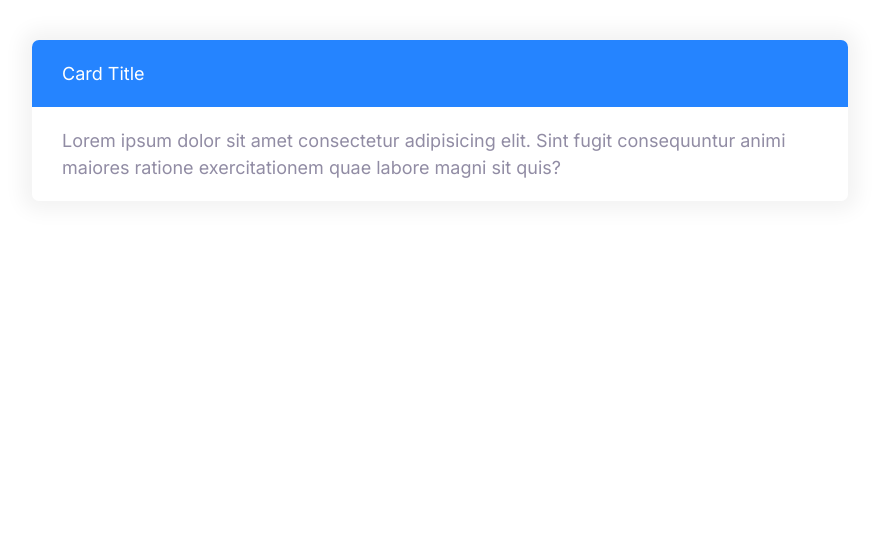
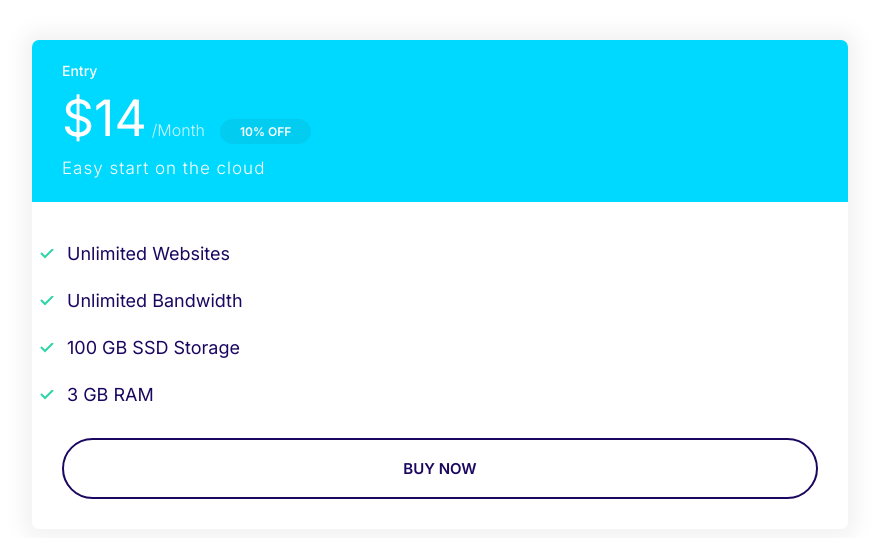
Before and after one commit to MrEpiTec/MrEpiTec, a plain HTML site: page HTML/Index.html in a window 1280 px wide. Shown: the whole page, without its empty margins (8-887 px from the left). Drawn offline with Linux system fonts and the light colour scheme.

Commit message:
Defining Plan Component

```diff
--- a/CSS/Styles.css
+++ b/CSS/Styles.css
@@ -116,7 +116,9 @@ a {
 
 .badge--small {
     font-size: 1.6rem;
+    padding: 0.5 1.5rem;
 }
+
 
 @media screen and (min-width: 1024px) {
     .badge {
@@ -299,4 +301,54 @@ a {
     color: #fff;
 }
 
-/**/
+.card--secondary .badge--secondary {
+    background: #02cdf1;
+}
+
+/*Plans*/
+.plan__name {
+   color: #fff;
+   margin: 0;
+   font-weight: 500;
+   font-size: 2.4rem;
+}
+
+.plan__price {
+    font-size: 6rem;
+}
+
+.plan__billing-cycle {
+    font-size: 2.4rem;
+    font-weight: 300;
+    opacity: .8;
+    margin-right: 1rem;
+}
+
+.plan__description {
+    font-size: 2rem;
+    font-weight: 300;
+    letter-spacing: 1px;
+    display: block;
+}
+
+.plan .list__item {
+    margin-bottom: 2rem;
+}
+
+@media screen and (min-width: 1024px) {
+    .plan__name {
+        font-size: 1.4rem;
+    }
+
+    .plan__price {
+        font-size: 5rem;
+    }
+
+    .plan__billing-cycle {
+        font-size: 1.6rem;
+    }
+
+    .plan__description {
+        font-size: 1.7rem;
+    }
+}
--- a/HTML/Index.html
+++ b/HTML/Index.html
@@ -14,12 +14,24 @@
   </head>
   <body>
     <div style="width: 70%; padding: 4rem">
-      <div class="card card--primary">
-        <header class="card__header">Card Title</header>
-        <div class="card__body">
-          Lorem ipsum dolor sit amet consectetur adipisicing elit. Sint fugit
-          consequuntur animi maiores ratione exercitationem quae labore magni
-          sit quis?
+      <div class="plan">
+        <div class="card card--secondary">
+          <header class="card__header">
+            <h3 class="plan__name">Entry</h3>
+            <span class="plan__price">$14</span>
+            <span class="plan__billing-cycle">/Month</span>
+            <span class="badge badge--secondary badge--small">10% OFF</span>
+            <span class="plan__description">Easy start on the cloud</span>
+          </header>
+          <div class="card__body">
+            <ul class="list list--tick">
+              <li class="list__item">Unlimited Websites</li>
+              <li class="list__item">Unlimited Bandwidth</li>
+              <li class="list__item">100 GB SSD Storage</li>
+              <li class="list__item">3 GB RAM</li>
+            </ul>
+            <button class="btn btn--outline btn--block">Buy Now</button>
+          </div>
         </div>
       </div>
     </div>
```
Also changed, not shown: CSS/Components/Plans.html (added, +20 -0 lines).
